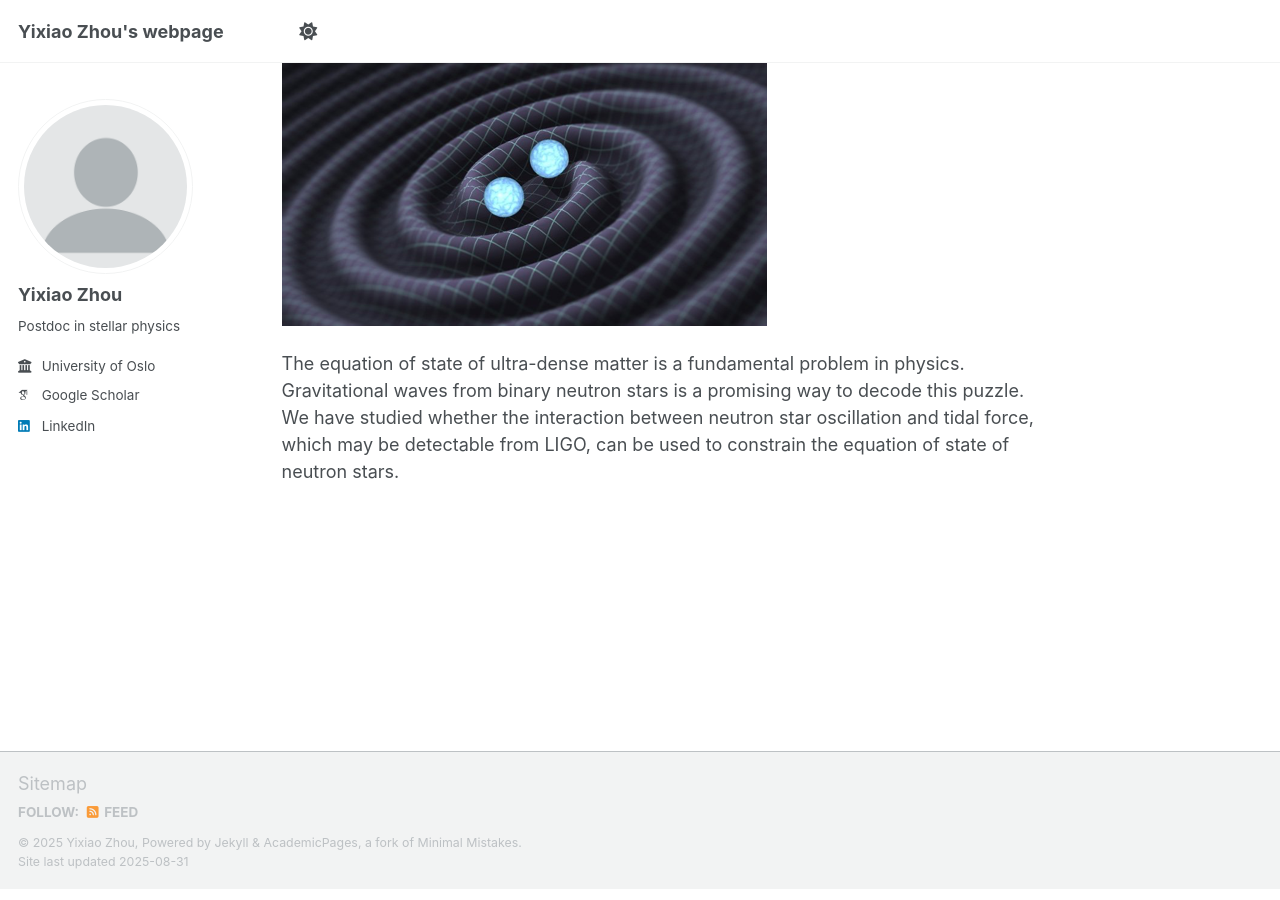
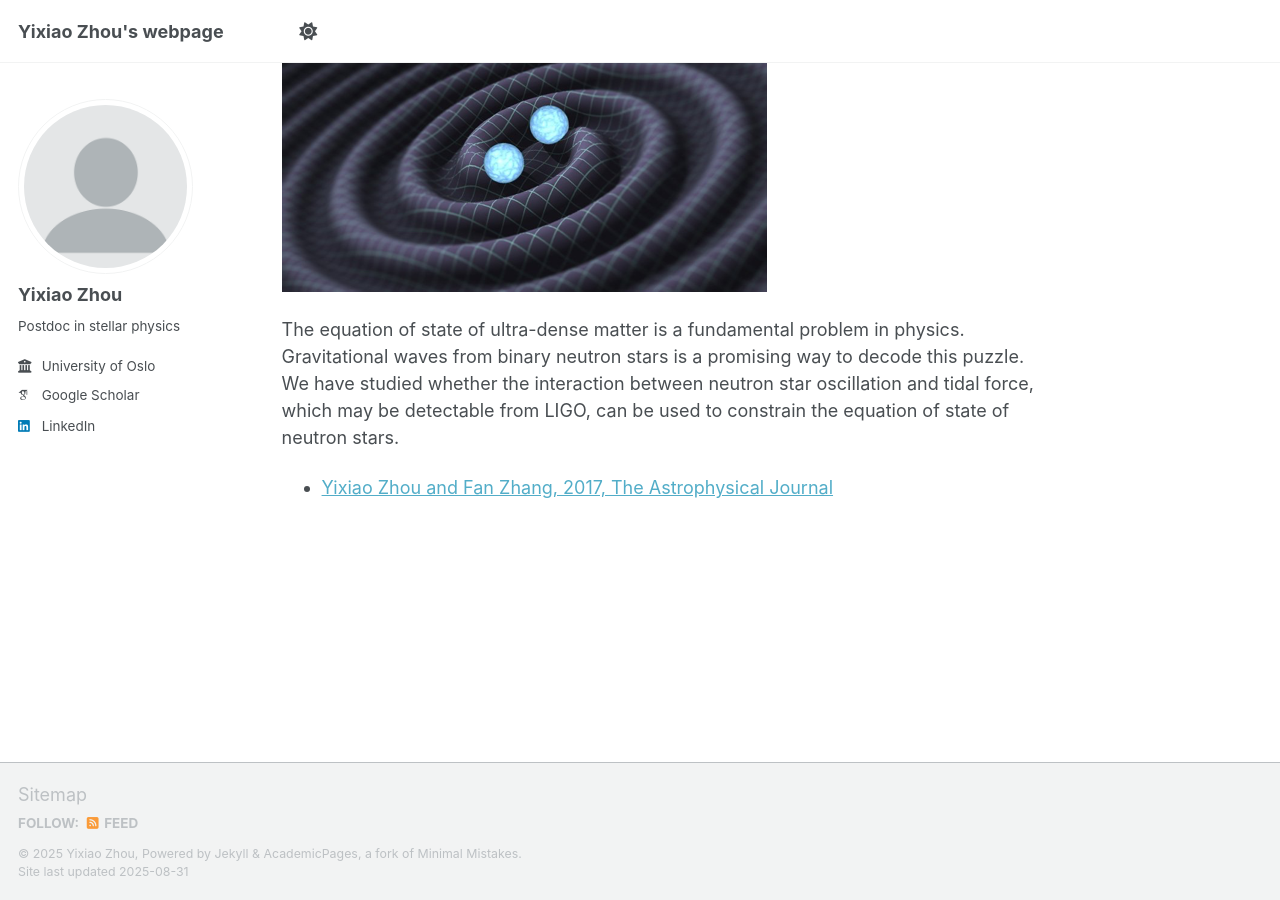
Before and after one commit to zhouyx48/zhouyx48.github.io, a Jekyll site: the page built from _pages/about.md, in a window 1280 px wide and 900 px high, scrolled down 1240 px. Built offline with Jekyll 4.4.1, drawn with Linux system fonts in a browser that asks for light colours; some web fonts are replaced; a script that is not in the unit is left out.

```diff
--- a/_pages/about.md
+++ b/_pages/about.md
@@ -15,14 +15,14 @@ This is the front page of the website
 
 The Sun is oscillating, with a period of roughly 5 minutes. The oscillation is driven and dissipated by convective motion near the solar surface. However, it is challenging to predict the excitation and damping of oscillation due to the lack of a definite theory of stellar convection. We have made progress in this topic by quantifying the excitation, damping and amplitude of solar oscillation from 3D convection simulations.
 
-[Yixiao Zhou, Jørgen Christensen-Dalsgaard, Martin Asplund et al., 2024, The Astrophysical Journal](https://arxiv.org/abs/2310.20050)
-
-[Yixiao Zhou, Martin Asplund, Remo Collet, Meridith Joyce, 2020, Monthly Notices of the Royal Astronomical Society](https://arxiv.org/abs/2005.10519)
-
-[Yixiao Zhou, Martin Asplund, Remo Collet, 2019, The Astrophysical Journal](https://arxiv.org/abs/1905.13397)
+- [Yixiao Zhou, Jørgen Christensen-Dalsgaard, Martin Asplund et al., 2024, The Astrophysical Journal](https://arxiv.org/abs/2310.20050)
+- [Yixiao Zhou, Martin Asplund, Remo Collet, Meridith Joyce, 2020, Monthly Notices of the Royal Astronomical Society](https://arxiv.org/abs/2005.10519)
+- [Yixiao Zhou, Martin Asplund, Remo Collet, 2019, The Astrophysical Journal](https://arxiv.org/abs/1905.13397)
 
 
 **Mode-tide coupling in neutron stars and its dependence on equation of state**
 ![NS-merger](/images/NS-merger.png)
 
 The equation of state of ultra-dense matter is a fundamental problem in physics. Gravitational waves from binary neutron stars is a promising way to decode this puzzle. We have studied whether the interaction between neutron star oscillation and tidal force, which may be detectable from LIGO, can be used to constrain the equation of state of neutron stars.
+
+ - [Yixiao Zhou and Fan Zhang, 2017, The Astrophysical Journal](https://arxiv.org/abs/1801.09675)
```
